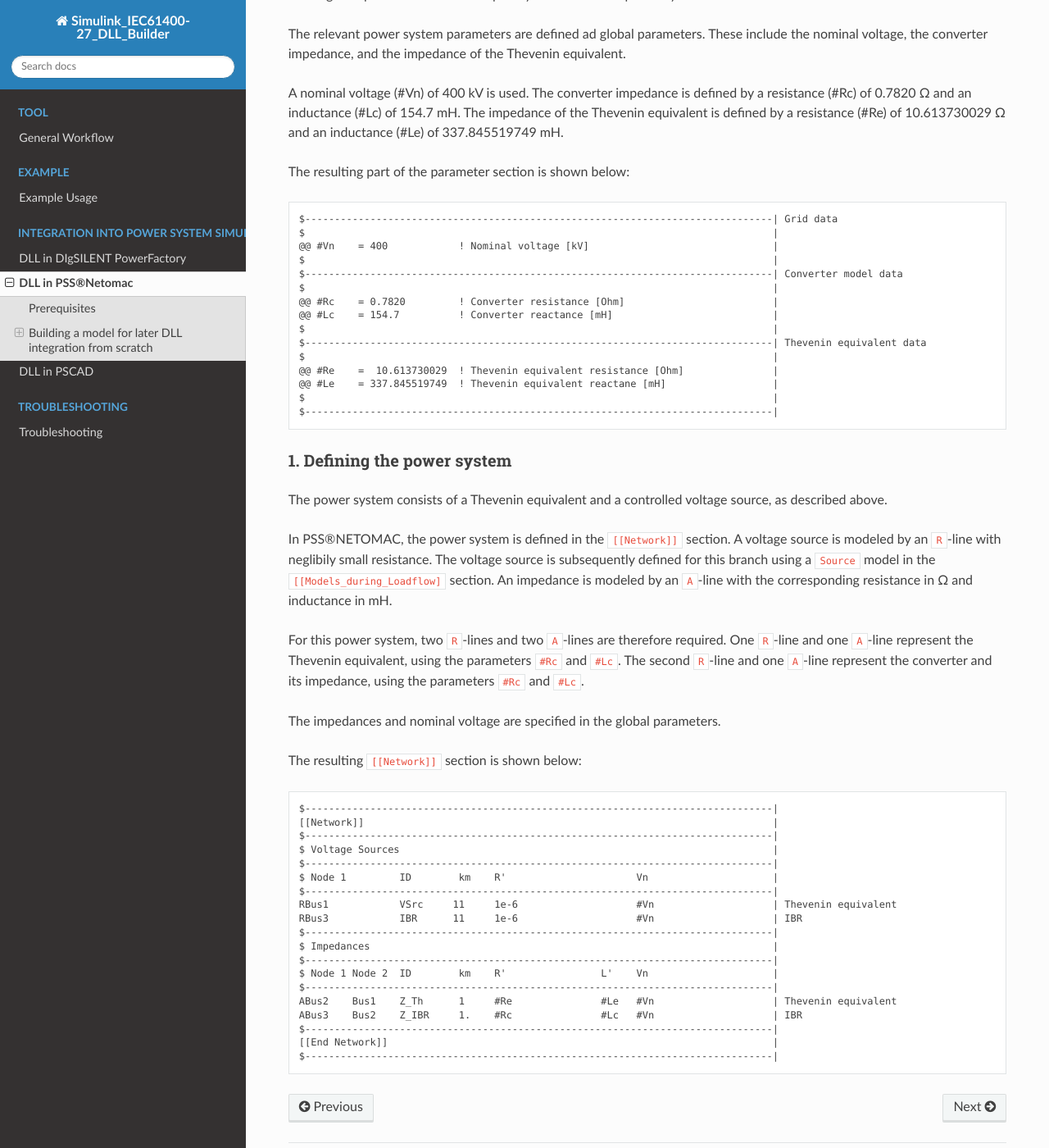
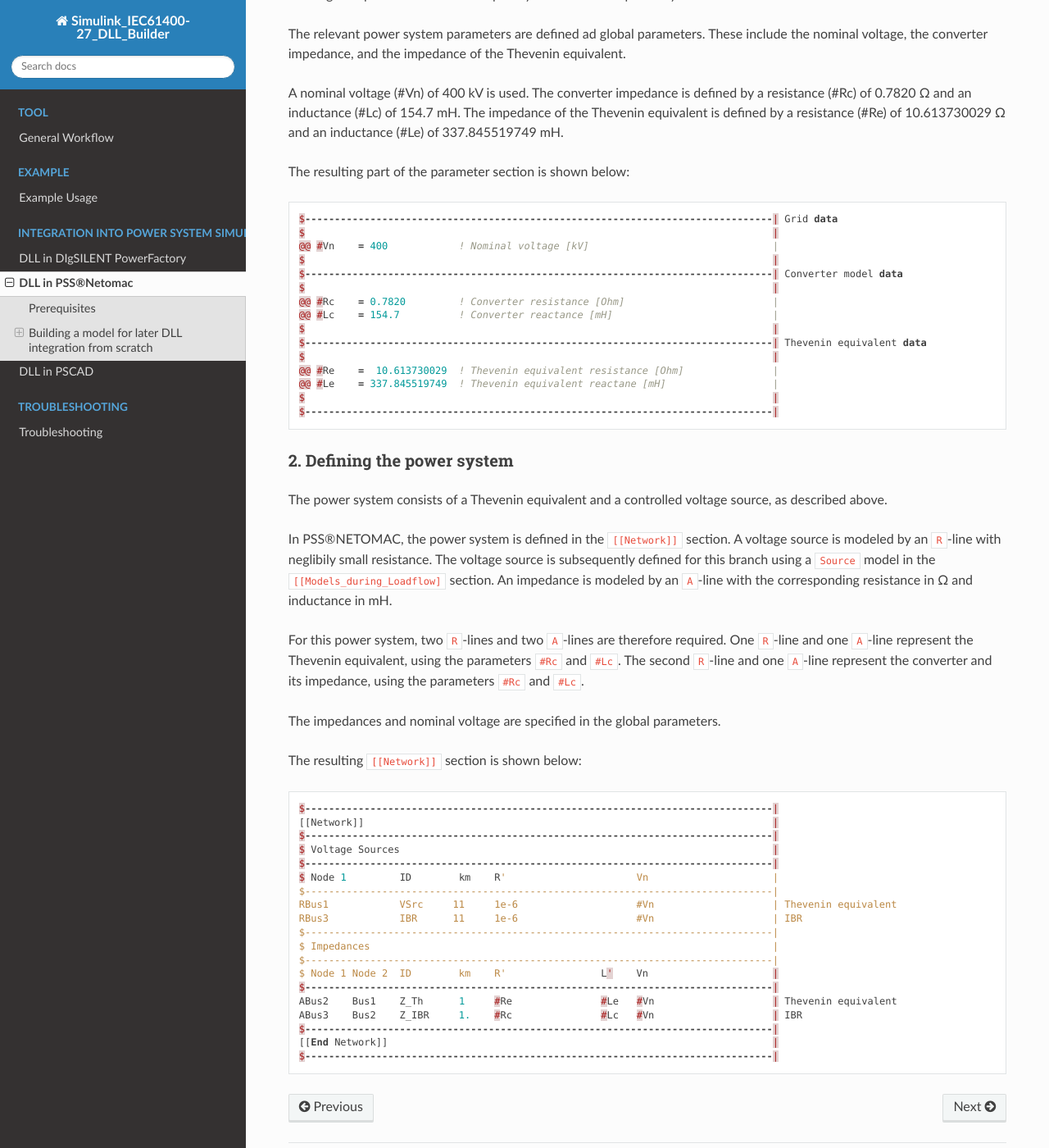
Before and after one commit to Institute-of-Electrical-Energy-Systems/SIMULINK_DLL_Builder, a Sphinx documentation site: the page built from docs/DLL_in_Netomac.rst, in a window 1280 px wide and 1400 px high, scrolled down 677 px. Shown: the whole window at 82% size. Built offline with Sphinx 7.4.7 and the Read the Docs theme 3.1.0, drawn with Linux system fonts in a browser that asks for light colours; formulas are drawn with MathJax 3.

Commit message:
Update DLL_in_Netomac.rst
documentation(NETOMAC): Change code-blocks to fortran

```diff
--- a/docs/DLL_in_Netomac.rst
+++ b/docs/DLL_in_Netomac.rst
@@ -20,7 +20,7 @@ The individual components are added and configured step by step, starting from t
 For this example, the ``Sections`` template is used.
 The empty project file (.net) is shown below:
 
-.. code-block:: text
+.. code-block:: fortran
    $-------------------------------------------------------------------------------|
    ****                                                                            |
    $-------------------------------------------------------------------------------|
@@ -72,7 +72,7 @@ The impedance of the Thevenin equivalent is defined by a resistance (#Re) of 10.
 
 The resulting part of the parameter section is shown below:
 
-.. code-block:: text
+.. code-block:: fortran
 
    $-------------------------------------------------------------------------------| Grid data
    $                                                                               |
@@ -90,7 +90,7 @@ The resulting part of the parameter section is shown below:
    $                                                                               |
    $-------------------------------------------------------------------------------|
 
-1. Defining the power system
+2. Defining the power system
 ^^^^^^^^^^^^^^^^^^^^^^^^^^^^^^^^^
 
 ..  figure::
@@ -113,7 +113,7 @@ The impedances and nominal voltage are specified in the global parameters.
 
 The resulting ``[[Network]]`` section is shown below:
 
-.. code-block:: text
+.. code-block:: fortran
 
    $-------------------------------------------------------------------------------|
    [[Network]]                                                                     |
```
